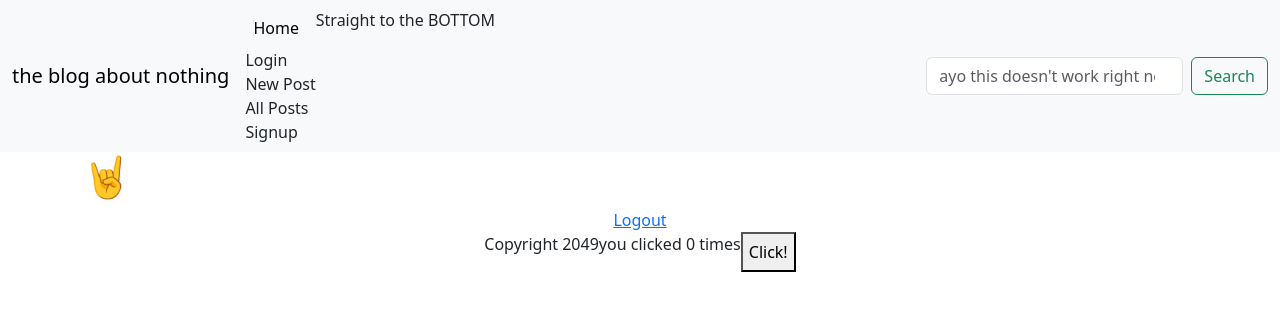
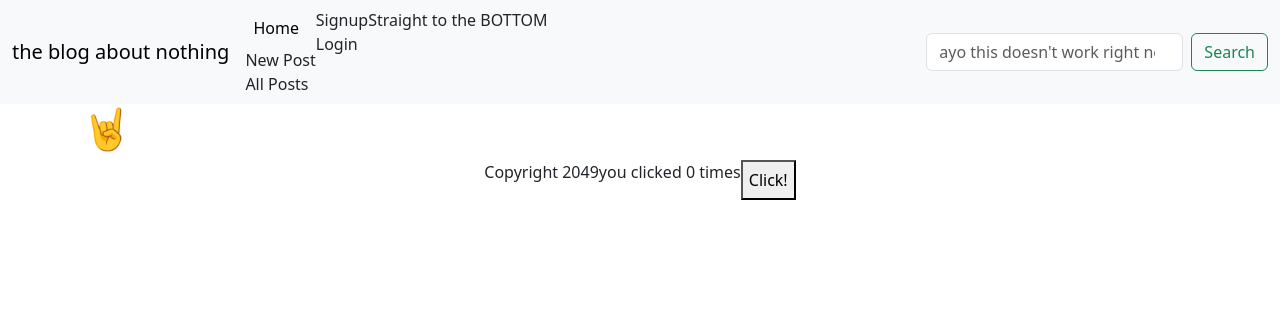
Before and after one commit to vishalkevinpatel/blog-frontend, a React (Vite) app: page / in a window 1280 px wide. Shown: the top 310 px of the page. Built offline with nearby package versions, Linux system fonts and the light colour scheme; no server answers.

Commit message:
made login and logout links conditional on jwt

```diff
--- a/src/Content.jsx
+++ b/src/Content.jsx
@@ -84,9 +84,9 @@
       <Modal show={isPostsShowVisible} onClose={handleClose}>
         <PostsShow post={currentPost} onUpdatePost={handleUpdatePost} onDestroyPost={handleDestroyPost} />
       </Modal>
-      <div className="d-flex justify-content-center">
+      {/* <div className="d-flex justify-content-center">
         <LogoutLink />
-      </div>
+      </div> */}
     </div>
   );
 }
--- a/src/Header.jsx
+++ b/src/Header.jsx
@@ -1,8 +1,33 @@
 // moving header into its own file
 
 import { Link } from "react-router-dom";
+import { LogoutLink } from "./LogoutLink";
 
 export function Header() {
+  let authenticationLinks;
+  if (localStorage.jwt === undefined) {
+    authenticationLinks = (
+      <>
+        <li className="nav-item">
+          <Link to="/signup" className="dropdown-item">
+            Signup
+          </Link>
+          <Link to="/login" className="dropdown-item">
+            Login
+          </Link>
+        </li>
+      </>
+    );
+  } else {
+    authenticationLinks = (
+      <>
+        <li className="nav-item">
+          <LogoutLink />
+        </li>
+      </>
+    );
+  }
+
   return (
     <header>
       {/* header new borrowed from bootstrap */}
@@ -28,19 +53,15 @@
                 <Link to="/" className="nav-link active" aria-current="page">
                   Home
                 </Link>
-                <Link to="/login" className="dropdown-item">
-                  Login
-                </Link>
+                {/* logging in links */}
                 <Link to="/postsnew" className="dropdown-item">
                   New Post
                 </Link>
                 <Link to="/postsindex" className="dropdown-item">
                   All Posts
                 </Link>
-                <Link to="/signup" className="dropdown-item">
-                  Signup
-                </Link>
               </li>
+              {authenticationLinks}
               <li>
                 <a className="dropdown-item" href="#footers">
                   Straight to the BOTTOM
```
